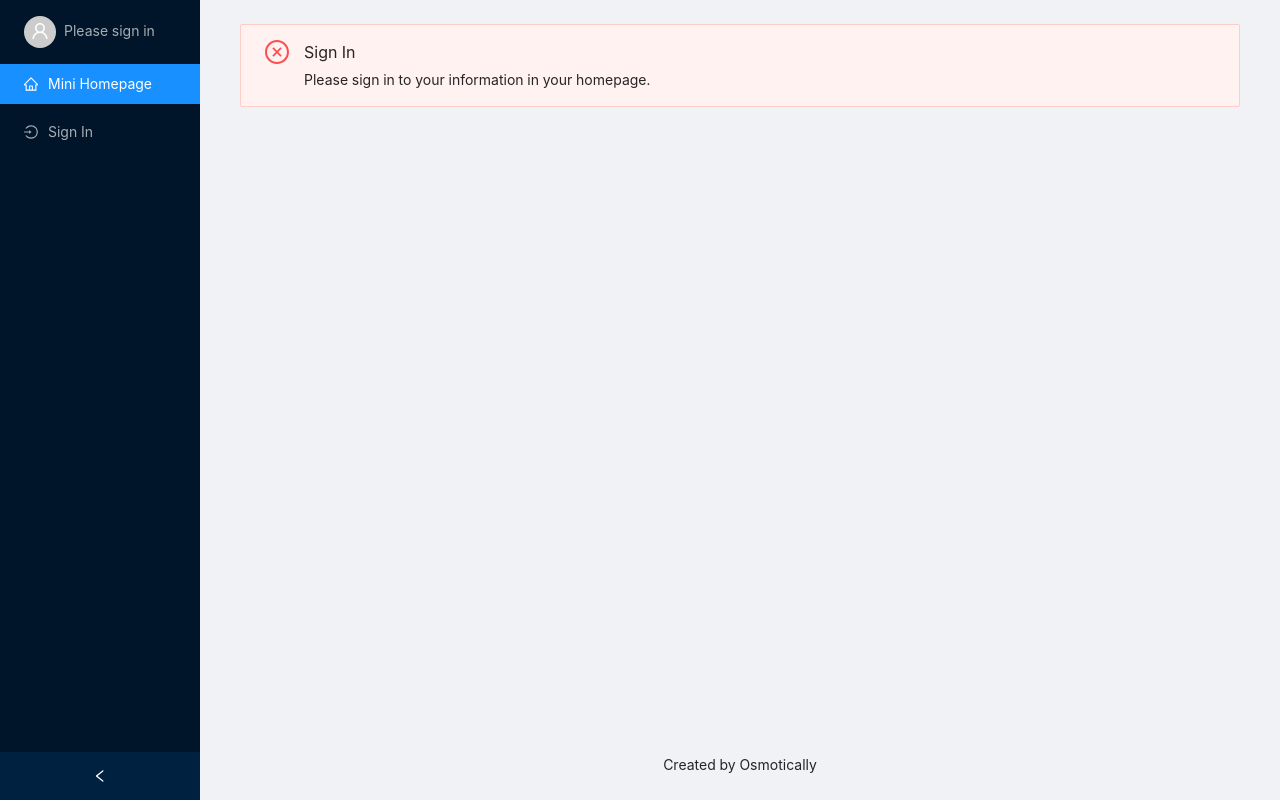
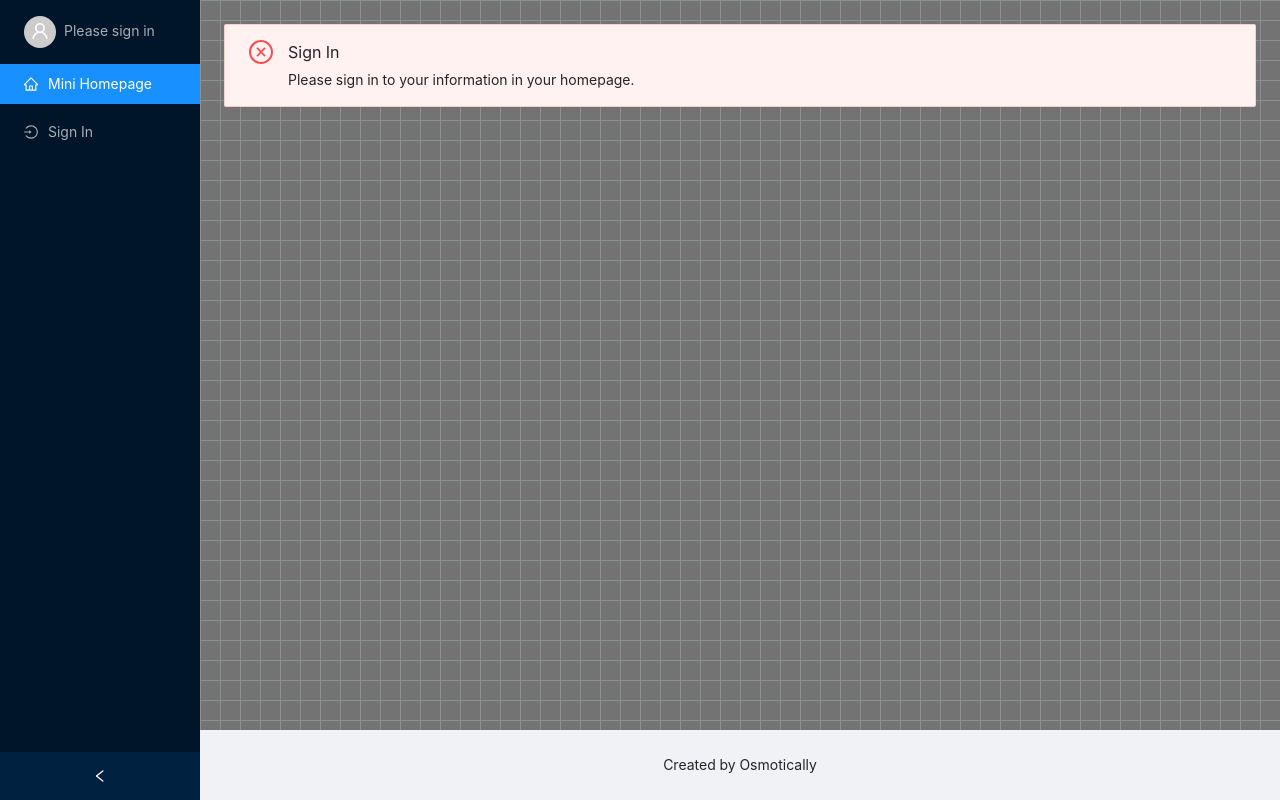
Before and after one commit to osmotically/react-cyworld, a React (Create React App) app: page / in a window 1280 px wide. Built offline with nearby package versions, Linux system fonts and the light colour scheme.

Commit message:
Background for a cyworld empty skin grid

```diff
--- a/src/CyworldMain.tsx
+++ b/src/CyworldMain.tsx
@@ -28,7 +28,6 @@ function CyworldMain() {
       <CyworldLogin userInfo={userInfo} setUserInfo={setUserInfo} />
     );
   }
-  console.log(collapsed);
 
   return (
     <Layout style={{ minHeight: '100vh' }}>
@@ -49,7 +48,11 @@ function CyworldMain() {
         </Menu>
       </Sider>
       <Layout className="site-layout">
-        <Content style={{ margin: '0 16px' }}>
+        <Content style={{
+          backgroundColor: '#737373',
+          backgroundSize: '20px 20px',
+          backgroundImage: 'linear-gradient(to right, #8b9192 1px, transparent 1px), linear-gradient(to bottom, #8b9192 1px, transparent 1px)',
+        }}>
           <div className="site-layout-background" style={{ padding: 24, minHeight: 360 }}>
             {content}
           </div>
--- a/src/CyworldMiniHome.tsx
+++ b/src/CyworldMiniHome.tsx
@@ -6,19 +6,25 @@ import CyworldMiniHomeLatestPost from './CyworldMiniHomeLatestPost';
 
 function CyworldMiniHome() {
     const userInfo = useContext(UserInfo);
-    if (userInfo === null) {
-        return <Alert
-            message="Sign In"
-            description="Please sign in to your information in your homepage."
-            type="error"
-            showIcon
-        />;
+    let homeContent = <Alert
+        message="Sign In"
+        description="Please sign in to your information in your homepage."
+        type="error"
+        showIcon
+    />;
+    if (userInfo !== null) {
+        homeContent = <>
+            <CyworldMiniHomeIntro />
+            <CyworldMiniHomeLatestPost />
+        </>;
     }
     return (
-        <>
-            <CyworldMiniHomeIntro />
-            <CyworldMiniHomeLatestPost />
-        </>
+        <div style={{
+            backgroundSize: '40px 40px',
+            backgroundImage: 'linear-gradient(to right, grey 1px, transparent 1px), linear-gradient(to bottom, grey 1px, transparent 1px)',
+        }}>
+            {homeContent}
+        </div>
     );
 }
 
--- a/src/CyworldMiniHomeIntro.tsx
+++ b/src/CyworldMiniHomeIntro.tsx
@@ -23,7 +23,6 @@ function CyworldMiniHomeIntro() {
     }
     setLoading(false);
   }, [intro]);
-  console.log(intro);
 
   return (
     <Card size="small" title="Self Intro" loading={loading}>
```
